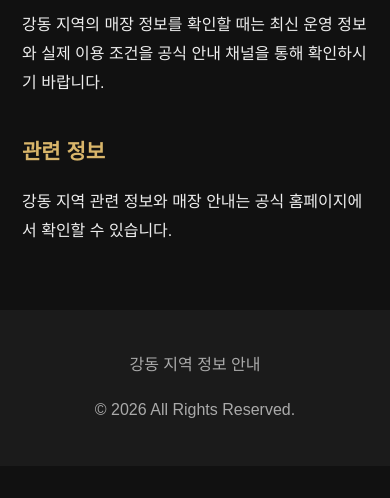
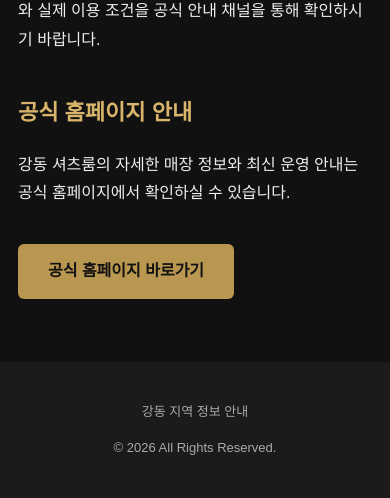
Before and after one commit to myeongha6555-glitch/gangdong-shirtroom-info, a plain HTML site: page index.html in a window 390 px wide. Shown: the part 939-1437 px from the top of the page. Before the commit the page ends 1405 px from the top, so only its background shows below. Drawn offline with Linux system fonts and the light colour scheme.

Commit message:
Update index.html

```diff
--- a/index.html
+++ b/index.html
@@ -6,20 +6,22 @@
   <meta charset="UTF-8">
   <meta name="viewport" content="width=device-width, initial-scale=1.0">
 
-  <title>강동 셔츠룸 안내 | 강동 지역 매장 정보</title>
+  <title>강동 셔츠룸 안내 | 강동 지역 매장 및 이용 정보</title>
 
   <meta name="description"
-    content="강동 셔츠룸 관련 매장 안내와 위치, 운영 정보, 방문 전 확인 사항을 소개합니다.">
+    content="강동 셔츠룸 관련 매장 정보와 운영 안내, 방문 전 확인 사항을 소개합니다. 공식 홈페이지에서 자세한 정보를 확인하세요.">
 
   <meta name="keywords"
-    content="강동 셔츠룸, 강동 지역정보, 강동 매장 안내">
+    content="강동 셔츠룸, 강동 셔츠룸 안내, 강동 지역 매장 정보">
 
   <meta name="robots" content="index, follow">
 
-  <meta property="og:title"
-    content="강동 셔츠룸 지역 안내">
+  <link rel="canonical"
+    href="https://gangdong-shirtroom-info.github.io/gangdong-shirtroom-info/">
+
+  <meta property="og:title" content="강동 셔츠룸 안내">
   <meta property="og:description"
-    content="강동 지역 셔츠룸 관련 안내 및 이용 정보">
+    content="강동 지역 셔츠룸 관련 정보와 공식 홈페이지 안내">
   <meta property="og:type" content="website">
 
   <style>
@@ -44,26 +46,47 @@
 
     h1 {
       color: #d8b56a;
-      font-size: 30px;
+      font-size: 32px;
     }
 
     main {
       max-width: 850px;
       margin: auto;
-      padding: 30px 22px;
+      padding: 35px 22px;
     }
 
     section {
-      margin-bottom: 35px;
+      margin-bottom: 38px;
     }
 
     h2 {
       color: #d8b56a;
-      font-size: 21px;
+      font-size: 22px;
     }
 
     a {
       color: #e4c47e;
+    }
+
+    .info {
+      padding: 20px;
+      border: 1px solid #5c4b2d;
+      border-radius: 10px;
+    }
+
+    .home-button {
+      display: inline-block;
+      margin-top: 20px;
+      padding: 13px 30px;
+      background: #b99750;
+      color: #111;
+      text-decoration: none;
+      font-weight: bold;
+      border-radius: 6px;
+    }
+
+    .home-button:hover {
+      background: #e4c47e;
     }
 
     footer {
@@ -71,12 +94,21 @@
       text-align: center;
       background: #1b1b1b;
       color: #aaa;
+      font-size: 13px;
     }
 
-    .info {
-      padding: 20px;
-      border: 1px solid #5c4b2d;
-      border-radius: 10px;
+    @media (max-width: 600px) {
+      header {
+        padding: 45px 15px;
+      }
+
+      h1 {
+        font-size: 26px;
+      }
+
+      main {
+        padding: 25px 18px;
+      }
     }
   </style>
 </head>
@@ -92,11 +124,13 @@
 
   <section>
     <h2>강동 셔츠룸 소개</h2>
+
     <p>
       강동 셔츠룸 관련 정보를 찾는 분들을 위해
       지역 내 매장 정보와 방문 전 확인하면 좋은
       사항들을 정리했습니다.
     </p>
+
     <p>
       매장 선택 시 위치, 운영 시간, 이용 조건 등을
       사전에 확인하는 것이 좋습니다.
@@ -105,6 +139,7 @@
 
   <section>
     <h2>방문 전 확인 사항</h2>
+
     <div class="info">
       <p>· 매장 위치 및 교통편</p>
       <p>· 운영 시간 및 예약 가능 여부</p>
@@ -115,6 +150,7 @@
 
   <section>
     <h2>강동 지역 매장 정보</h2>
+
     <p>
       강동 지역의 매장 정보를 확인할 때는
       최신 운영 정보와 실제 이용 조건을
@@ -123,13 +159,20 @@
   </section>
 
   <section>
-    <h2>관련 정보</h2>
+    <h2>공식 홈페이지 안내</h2>
+
     <p>
-      강동 지역 관련 정보와 매장 안내는
-      공식 홈페이지에서 확인할 수 있습니다.
+      강동 셔츠룸의 자세한 매장 정보와
+      최신 운영 안내는 공식 홈페이지에서
+      확인하실 수 있습니다.
     </p>
-    <!-- 실제 운영하는 공식 홈페이지 주소로 교체 -->
-    <!-- <a href="https://gangdongshirt.clickn.co.kr/" </a> -->
+
+    <a class="home-button"
+       href="https://gangdongshirt.clickn.co.kr/"
+       target="_blank"
+       rel="noopener noreferrer">
+       공식 홈페이지 바로가기
+    </a>
   </section>
 
 </main>
```
